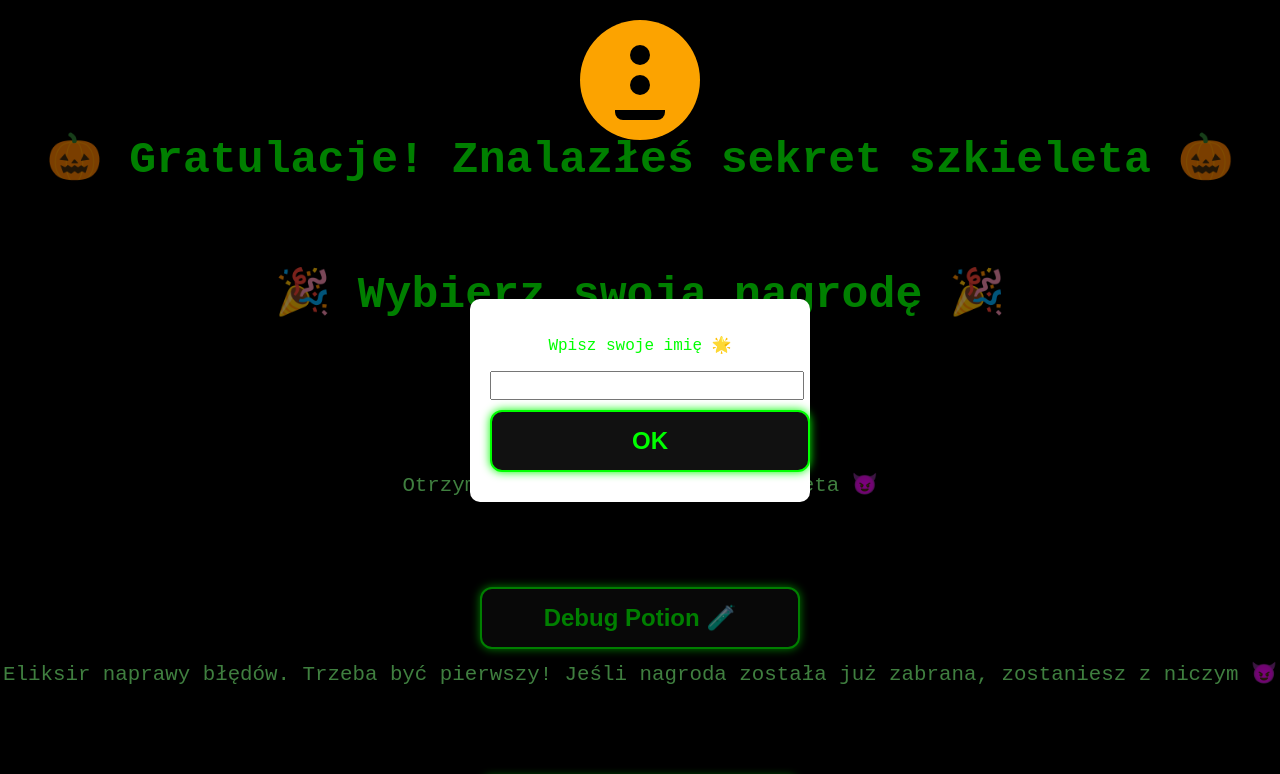
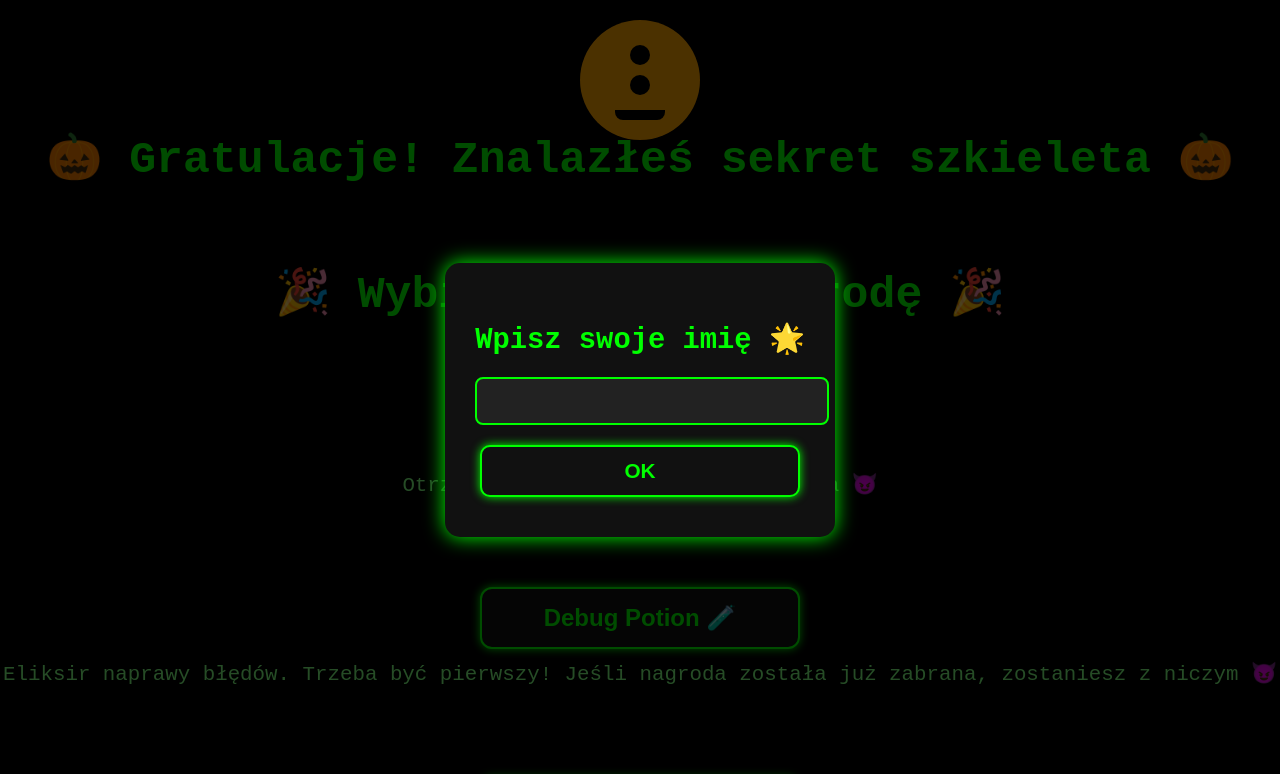
Before and after one commit to AriyaOk/halloween-quest, a plain HTML site: page index.html in a window 1280 px wide. Both pictures are taken after a click on the button "Poznaj swoją przyszłość ✨". Shown: the top 774 px of the page. Drawn offline with Linux system fonts and the light colour scheme.

Commit message:
Update index.html

```diff
--- a/index.html
+++ b/index.html
@@ -130,11 +130,13 @@
 
 <!-- Кастомное модальное окно для имени -->
 <div id="nameModal" style="display:none; position:fixed; top:0; left:0; width:100%; height:100%;
-    background:rgba(0,0,0,0.5); justify-content:center; align-items:center;">
-    <div style="background:white; padding:20px; border-radius:10px; text-align:center; max-width:300px;">
-        <p>Wpisz swoje imię 🌟</p>
-        <input id="userName" type="text" style="width:100%; padding:5px; margin-bottom:10px;">
-        <button onclick="submitName()">OK</button>
+    background:rgba(0,0,0,0.7); justify-content:center; align-items:center; z-index:1000;">
+    <div style="background:#111; padding:30px; border-radius:15px; text-align:center; max-width:400px; color:#00FF00; box-shadow: 0 0 20px #00FF00;">
+        <p style="font-size:1.8em; font-weight:bold; margin-bottom:20px;">Wpisz swoje imię 🌟</p>
+        <input id="userName" type="text" style="width:100%; padding:10px; margin-bottom:20px; font-size:1.3em; border-radius:8px; border:2px solid #00FF00; background:#222; color:#00FF00;">
+        <button onclick="submitName()" style="padding:12px 25px; font-size:1.3em; font-weight:bold; border-radius:10px; border:2px solid #00FF00; background:#111; color:#00FF00; cursor:pointer; box-shadow: 0 0 10px #00FF00; transition: all 0.3s ease;">
+            OK
+        </button>
     </div>
 </div>
 
```
